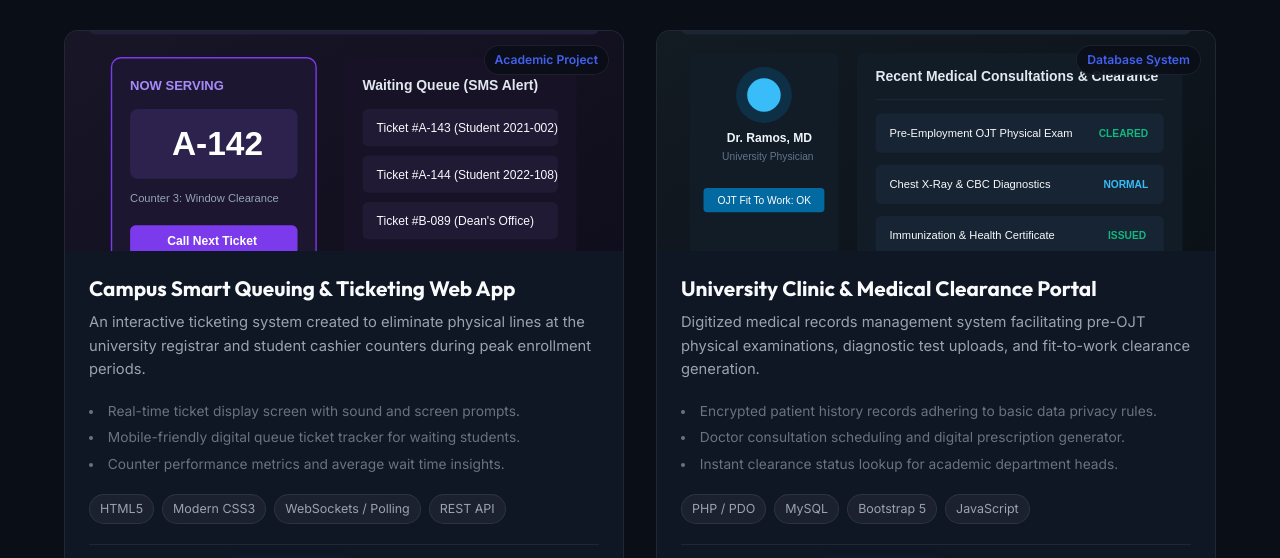
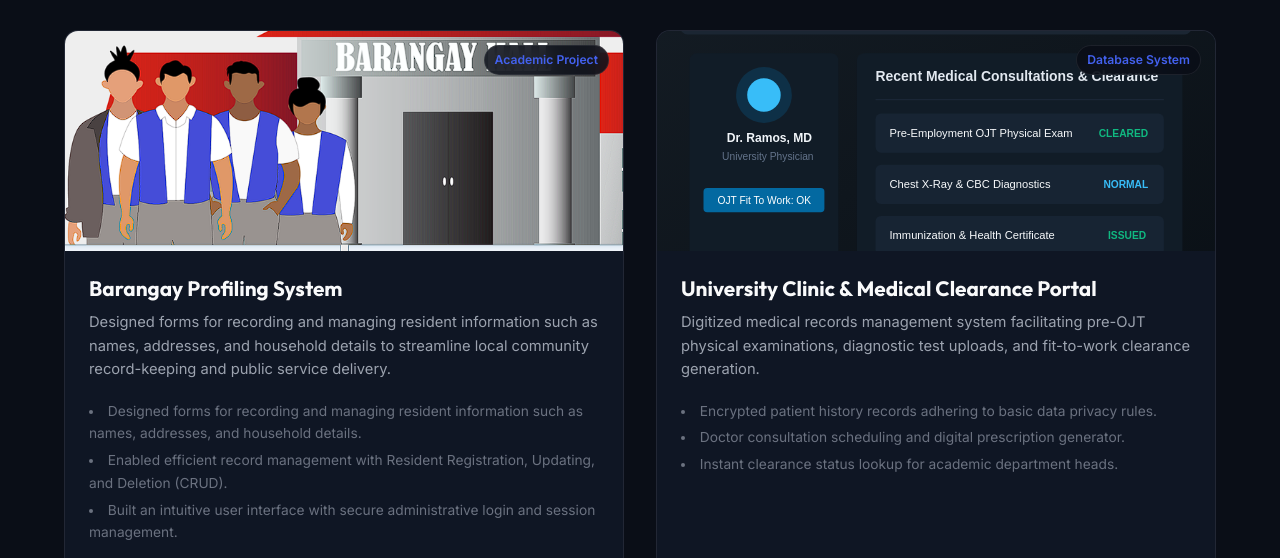
Before and after one commit to princejohnbundalan1-debug/Portfolio, a plain HTML site: page index.html in a window 1280 px wide. Shown: the part 4474-5032 px from the top of the page. Drawn offline with Linux system fonts and the light colour scheme.

Commit message:
Update portfolio

```diff
--- a/index.html
+++ b/index.html
@@ -642,33 +642,32 @@
             </div>
           </article>
 
-          <!-- Project 3: Smart Campus Registrar Queuing -->
-          <article class="project-card" data-category="capstone ui">
+          <!-- Project 3: Barangay Profiling System -->
+          <article class="project-card" data-category="capstone">
             <div class="project-img-wrapper">
-              <img src="assets/projects/campus_queuing.svg" alt="Campus Queuing System">
+              <img src="assets/projects/barangay_profiling.png" alt="Barangay Profiling System">
               <span class="project-badge">Academic Project</span>
             </div>
             <div class="project-content">
-              <h3 class="project-title">Campus Smart Queuing &amp; Ticketing Web App</h3>
+              <h3 class="project-title">Barangay Profiling System</h3>
               <p class="project-desc">
-                An interactive ticketing system created to eliminate physical lines at the university registrar and
-                student cashier counters during peak enrollment periods.
+                Designed forms for recording and managing resident information such as names, addresses, and household details to streamline local community record-keeping and public service delivery.
               </p>
               <ul class="project-highlights">
-                <li>Real-time ticket display screen with sound and screen prompts.</li>
-                <li>Mobile-friendly digital queue ticket tracker for waiting students.</li>
-                <li>Counter performance metrics and average wait time insights.</li>
+                <li>Designed forms for recording and managing resident information such as names, addresses, and household details.</li>
+                <li>Enabled efficient record management with Resident Registration, Updating, and Deletion (CRUD).</li>
+                <li>Built an intuitive user interface with secure administrative login and session management.</li>
               </ul>
               <div class="project-tech">
-                <span class="tech-tag">HTML5</span>
-                <span class="tech-tag">Modern CSS3</span>
-                <span class="tech-tag">WebSockets / Polling</span>
-                <span class="tech-tag">REST API</span>
+                <span class="tech-tag">GUI Application</span>
+                <span class="tech-tag">Form Design &amp; UI</span>
+                <span class="tech-tag">CRUD Operations</span>
+                <span class="tech-tag">Database Management</span>
               </div>
               <div class="project-links">
                 <a href="#contact" class="btn btn-outline btn-sm"><i class="fa-brands fa-github"></i> View Repo</a>
                 <a href="#contact" class="btn btn-primary btn-sm"><i class="fa-solid fa-arrow-up-right-from-square"></i>
-                  Live Demo</a>
+                  View Details</a>
               </div>
             </div>
           </article>
```
Also changed, not shown: assets/projects/barangay_profiling.png (added).
